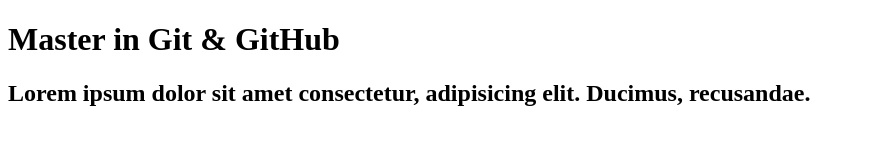
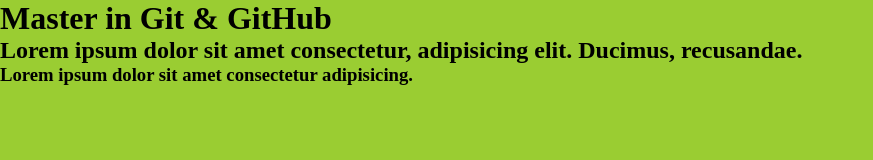
Before and after one commit to sanTosDev03/GitMaster, a plain HTML site: page index.html in a window 1280 px wide. Shown: the whole page, without its empty margins (0-873 px from the left). Drawn offline with Linux system fonts and the light colour scheme.

Commit message:
Se agrego estilos CSS al proyecto

```diff
--- a/index.html
+++ b/index.html
@@ -4,9 +4,11 @@
     <meta charset="UTF-8">
     <meta name="viewport" content="width=device-width, initial-scale=1.0">
     <title>Git Master</title>
+    <link rel="stylesheet" href="styles.css">
 </head>
 <body>
     <h1>Master in Git & GitHub</h1>
     <h2>Lorem ipsum dolor sit amet consectetur, adipisicing elit. Ducimus, recusandae.</h2>
+    <h3>Lorem ipsum dolor sit amet consectetur adipisicing.</h3>
 </body>
 </html>
--- /dev/null
+++ b/styles.css
@@ -0,0 +1,6 @@
+*{
+    margin: 0%;
+    padding: 0%;
+    box-sizing: border-box;
+    background-color: yellowgreen;
+}
```
